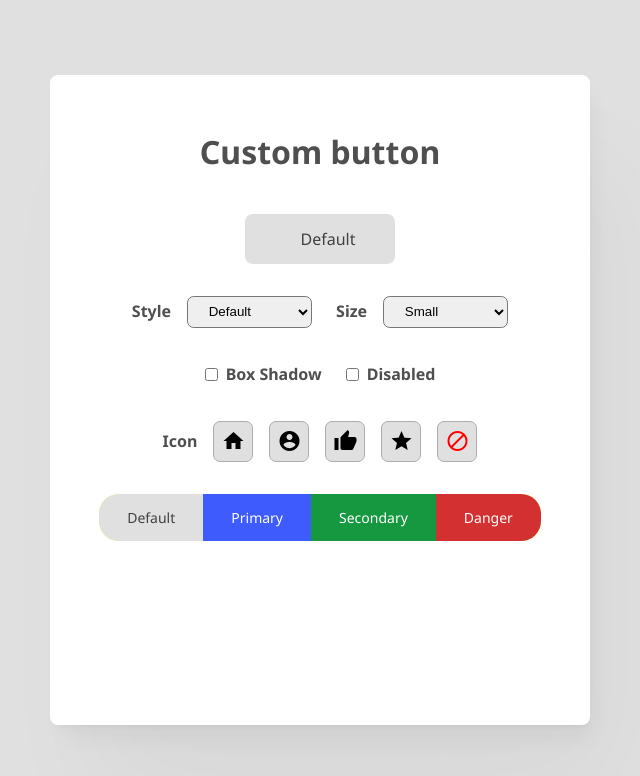
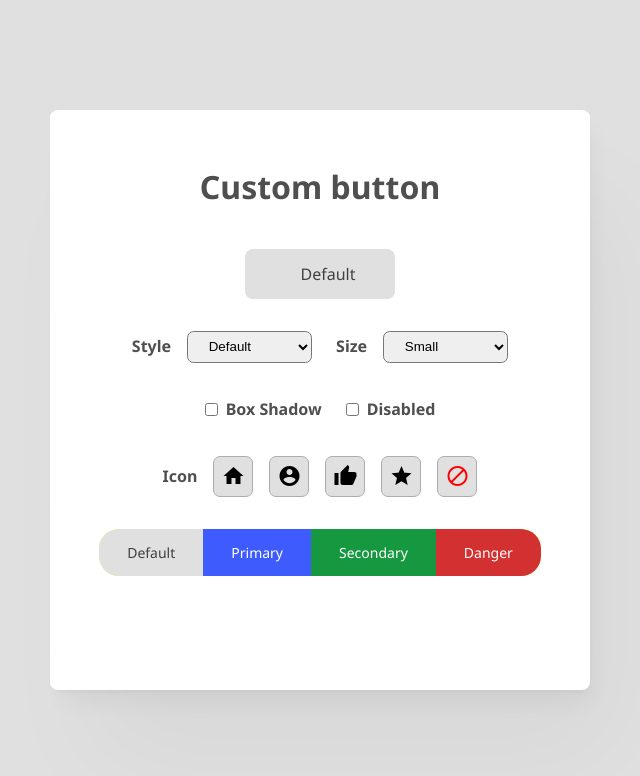
Before and after one commit to xaviguasch/button-component-alternative-approach-devchallenges-prac-react-app, a React (Create React App) app: page / in a window 1280 px wide. Shown: the top 776 px of the page, without its empty margins (320-960 px from the left). Built offline with nearby package versions, Linux system fonts and the light colour scheme.

Commit message:
solved height bug in laptop screens

```diff
--- a/src/App.css
+++ b/src/App.css
@@ -19,7 +19,7 @@
   align-items: center;
   gap: 2em;
 
-  height: 650px;
+  height: 580px;
   width: 540px;
 }
 
```
